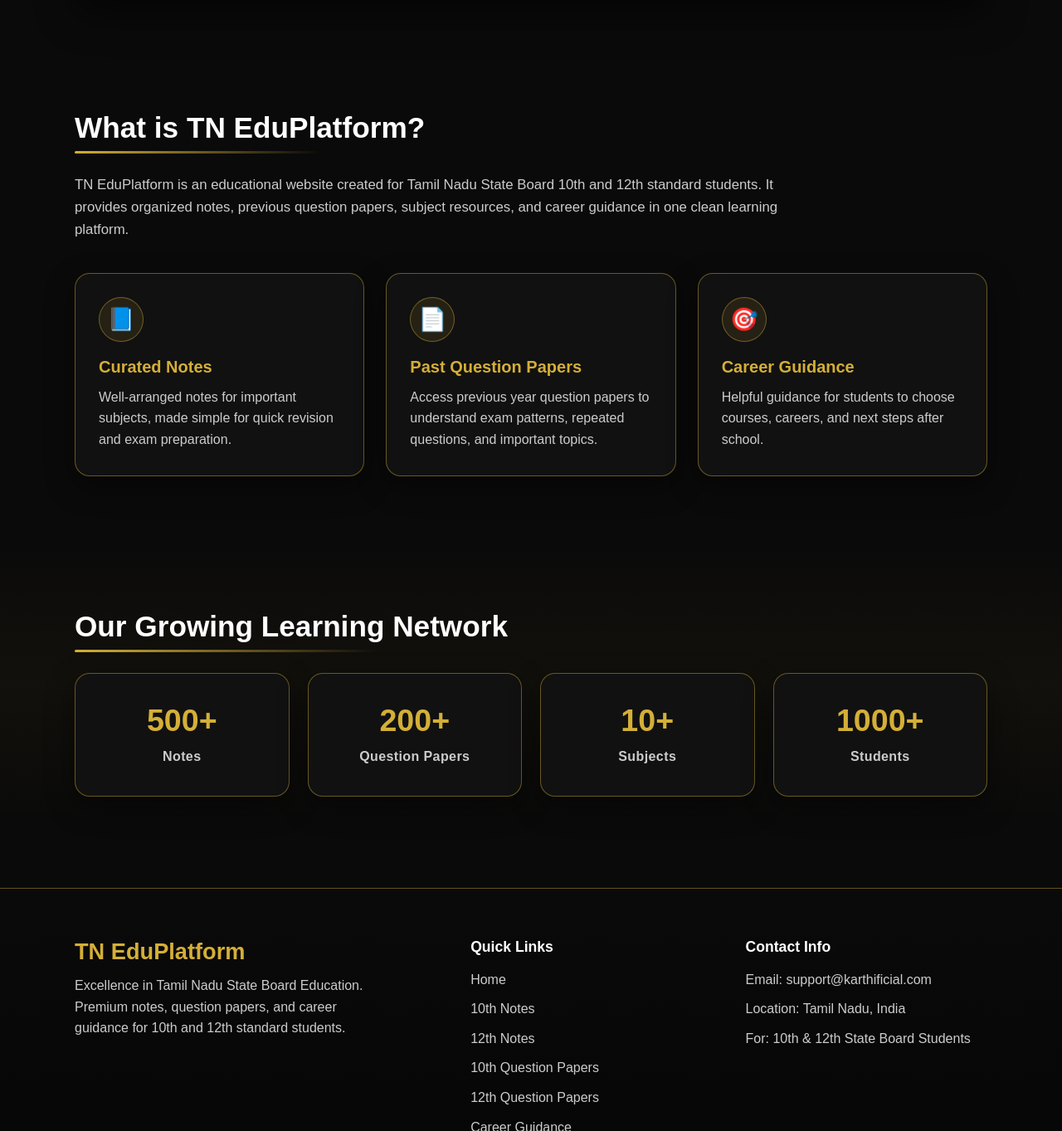
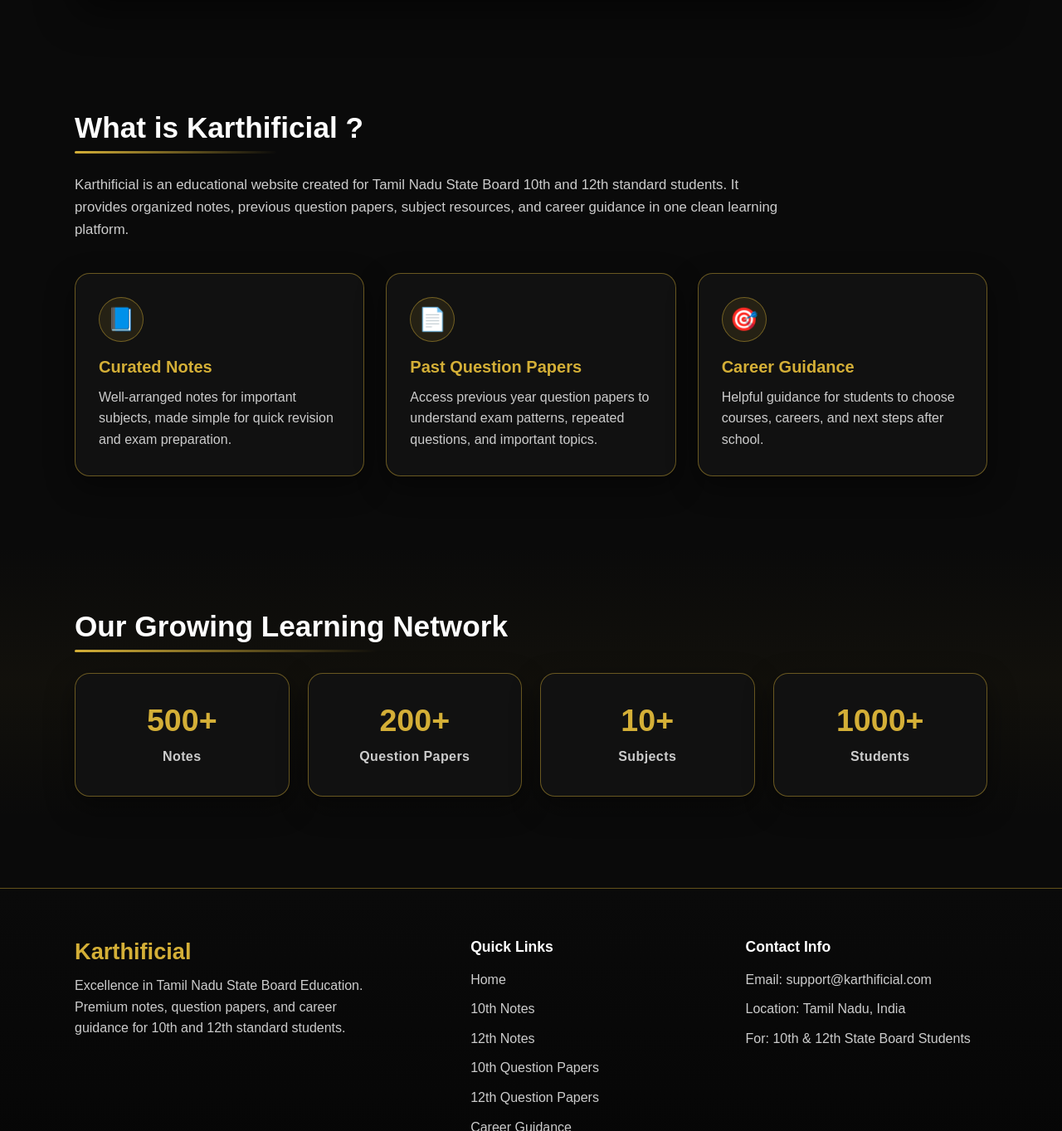
Before and after one commit to jbmsacps-stack/Karthificial-Website, a plain HTML site: page client/index.html in a window 1280 px wide. Shown: the part 865-2228 px from the top of the page at 83% size. Drawn offline with nearby package versions, Linux system fonts and the light colour scheme; a web font is replaced by a local one.

Commit message:
SR DID FRONTEND 3

```diff
--- a/client/index.html
+++ b/client/index.html
@@ -177,11 +177,11 @@
             <div class="container">
 
                 <h2 class="section-heading">
-                    What is TN EduPlatform?
+                    What is Karthificial ?
                 </h2>
 
                 <p class="about-text">
-                    TN EduPlatform is an educational website created for Tamil Nadu
+                    Karthificial is an educational website created for Tamil Nadu
                     State Board 10th and 12th standard students. It provides organized
                     notes, previous question papers, subject resources, and career
                     guidance in one clean learning platform.
@@ -278,7 +278,7 @@
 
             <!-- Brand Column -->
             <div class="footer-brand">
-                <h2>TN EduPlatform</h2>
+                <h2>Karthificial</h2>
                 <p>
                     Excellence in Tamil Nadu State Board Education.
                     Premium notes, question papers, and career guidance for
```
